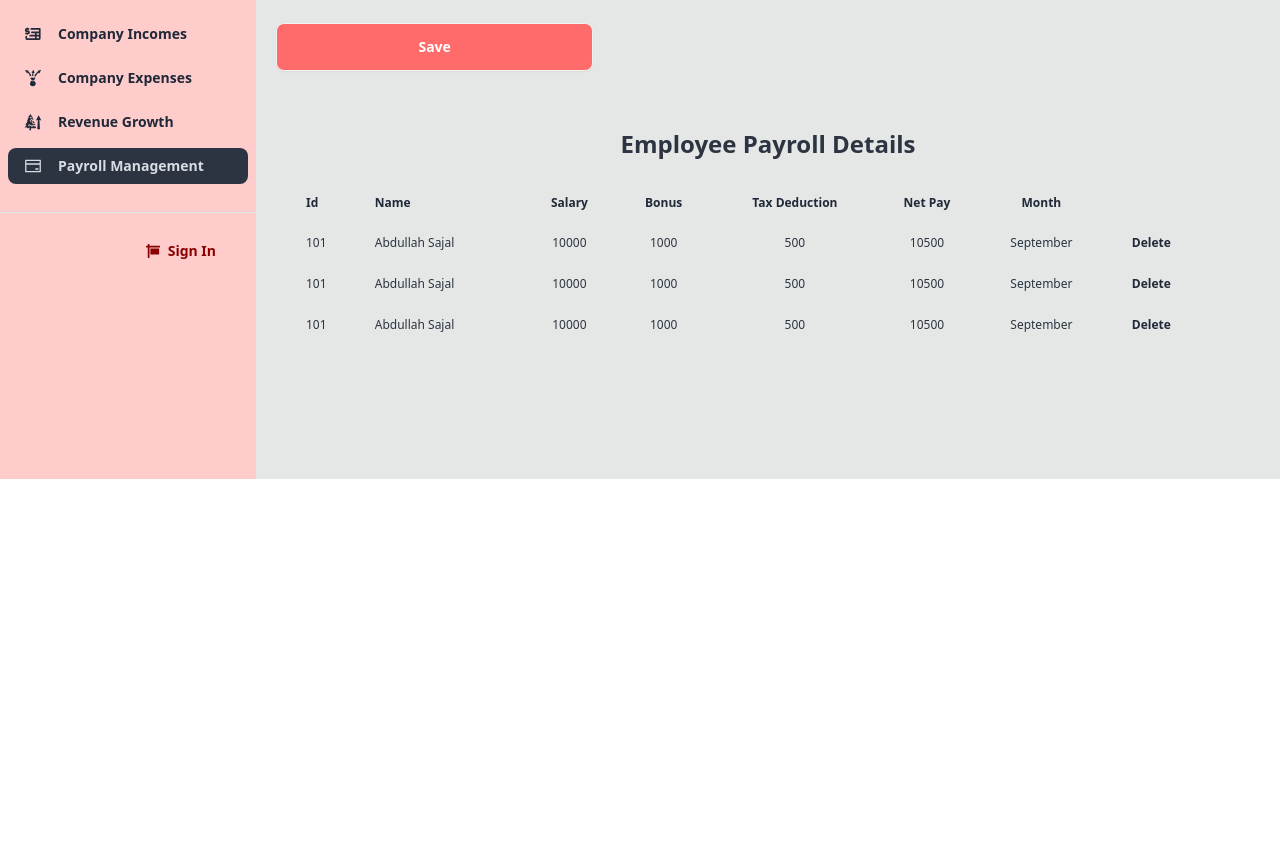
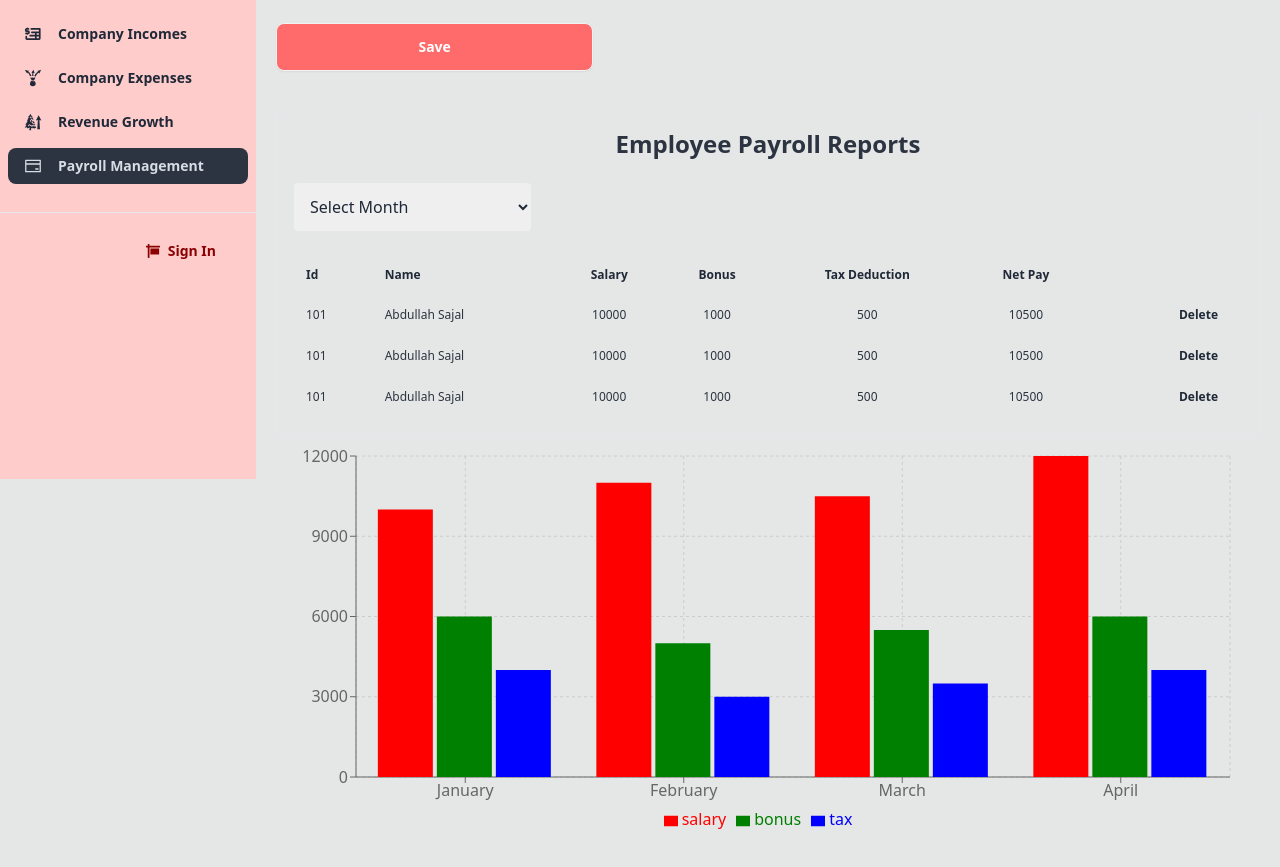
Before and after one commit to maasajal/revboost-solutions, a React (Vite) app: page /dashboard/payroll in a window 1280 px wide. Shown: the part 321-1188 px from the top of the page. Before the commit the page ends 800 px from the top, so only its background shows below. Built offline with nearby package versions, Linux system fonts and the light colour scheme.

Commit message:
add: payroll bar chart with recharts

```diff
--- a/src/dashboard/Payroll/Payroll.tsx
+++ b/src/dashboard/Payroll/Payroll.tsx
@@ -1,5 +1,6 @@
 import { SubmitHandler, useForm } from "react-hook-form";
 import toast from "react-hot-toast";
+import PayrollBarChart from "./PayrollBarChart";
 
 type Inputs = {
   employeeName: string;
@@ -8,6 +9,7 @@ type Inputs = {
   bonus: number;
   taxDeduction: number;
   month: string;
+  monthOfTable: string;
 };
 
 const Payroll = () => {
@@ -21,6 +23,7 @@ const Payroll = () => {
     console.log(data);
     toast.success("Saved Successfully.");
   };
+
   return (
     <div>
       <h2 className="mb-10">Payroll Management</h2>
@@ -122,6 +125,9 @@ const Payroll = () => {
               className="w-full p-3 rounded dark:bg-gray-100"
               {...register("month", { required: true })}
             >
+              <option value="Select Month" selected disabled>
+                Select Month
+              </option>
               <option value="January">January</option>
               <option value="February">February</option>
               <option value="March">March</option>
@@ -135,23 +141,12 @@ const Payroll = () => {
               <option value="November">November</option>
               <option value="December">December</option>
             </select>
-          </div>
-
-          {/* <div className="form-control mt-4">
-            <label className="label">
-              <span className="label-text">Month</span>
-            </label>
-            <input
-              type="text"
-              className="w-full p-3 rounded dark:bg-gray-100"
-              {...register("month", { required: true })}
-            />
             {errors.month && (
               <small className="text-red-400 mt-2">
                 This field is required
               </small>
             )}
-          </div> */}
+          </div>
         </div>
 
         <div className="form-control mt-6">
@@ -164,21 +159,35 @@ const Payroll = () => {
       {/* display payroll details */}
       <div className="space-y-6 border-2 p-4 mt-10">
         <h2 className="mb-4 text-center text-2xl font-bold leading-tight">
-          Employee Payroll Details
+          Employee Payroll Reports
         </h2>
+
+        <div>
+          <select
+            className="w-1/4 p-3 rounded dark:bg-gray-100"
+            {...register("monthOfTable", { required: true })}
+          >
+            <option value="Select Month" selected disabled>
+              Select Month
+            </option>
+            <option value="January">January</option>
+            <option value="February">February</option>
+            <option value="March">March</option>
+            <option value="April">April</option>
+            <option value="May">May</option>
+            <option value="June">June</option>
+            <option value="July">July</option>
+            <option value="August">August</option>
+            <option value="September">September</option>
+            <option value="October">October</option>
+            <option value="November">November</option>
+            <option value="December">December</option>
+          </select>
+        </div>
+
         <div className="dark:text-gray-800">
           <div className="overflow-x-auto">
             <table className="min-w-full text-xs">
-              {/* colgroup? */}
-              <colgroup>
-                <col />
-                <col />
-                <col />
-                <col />
-                <col />
-                <col className="w-24" />
-              </colgroup>
-
               <thead className="dark:bg-red-400">
                 <tr className="text-left">
                   <th className="p-3">Id</th>
@@ -187,7 +196,6 @@ const Payroll = () => {
                   <th className="p-3 text-center">Bonus</th>
                   <th className="p-3 text-center">Tax Deduction</th>
                   <th className="p-3 text-center">Net Pay</th>
-                  <th className="p-3 text-center">Month</th>
                   <th className="p-3"></th>
                 </tr>
               </thead>
@@ -211,10 +219,7 @@ const Payroll = () => {
                   <td className="p-3 text-center">
                     <p>10500</p>
                   </td>
-                  <td className="p-3 text-center">
-                    <p>September</p>
-                  </td>
-                  <td className="p-3">
+                  <td className="p-3 text-right">
                     <span className="px-3 py-1 font-semibold rounded-md dark:bg-red-400 dark:text-gray-50">
                       <span>Delete</span>
                     </span>
@@ -239,10 +244,7 @@ const Payroll = () => {
                   <td className="p-3 text-center">
                     <p>10500</p>
                   </td>
-                  <td className="p-3 text-center">
-                    <p>September</p>
-                  </td>
-                  <td className="p-3">
+                  <td className="p-3 text-right">
                     <span className="px-3 py-1 font-semibold rounded-md dark:bg-red-400 dark:text-gray-50">
                       <span>Delete</span>
                     </span>
@@ -267,10 +269,7 @@ const Payroll = () => {
                   <td className="p-3 text-center">
                     <p>10500</p>
                   </td>
-                  <td className="p-3 text-center">
-                    <p>September</p>
-                  </td>
-                  <td className="p-3">
+                  <td className="p-3 text-right">
                     <span className="px-3 py-1 font-semibold rounded-md dark:bg-red-400 dark:text-gray-50">
                       <span>Delete</span>
                     </span>
@@ -281,6 +280,9 @@ const Payroll = () => {
           </div>
         </div>
       </div>
+
+      {/* chart */}
+      <PayrollBarChart />
     </div>
   );
 };
--- /dev/null
+++ b/src/dashboard/Payroll/PayrollBarChart.tsx
@@ -0,0 +1,40 @@
+import {
+  BarChart,
+  Bar,
+  XAxis,
+  YAxis,
+  CartesianGrid,
+  Tooltip,
+  Legend,
+  ResponsiveContainer,
+} from "recharts";
+
+const PayrollBarChart = () => {
+  const data = [
+    { name: "January", salary: 10000, bonus: 6000, tax: 4000 },
+    { name: "February", salary: 11000, bonus: 5000, tax: 3000 },
+    { name: "March", salary: 10500, bonus: 5500, tax: 3500 },
+    { name: "April", salary: 12000, bonus: 6000, tax: 4000 },
+  ];
+  return (
+    <div>
+      <ResponsiveContainer width="100%" height={400}>
+        <BarChart
+          data={data}
+          margin={{ top: 20, right: 30, left: 20, bottom: 5 }}
+        >
+          <CartesianGrid strokeDasharray="3 3" />
+          <XAxis dataKey="name" />
+          <YAxis />
+          <Tooltip />
+          <Legend />
+          <Bar dataKey="salary" fill="#ff0000" />
+          <Bar dataKey="bonus" fill="#008000" />
+          <Bar dataKey="tax" fill="#0000ff" />
+        </BarChart>
+      </ResponsiveContainer>
+    </div>
+  );
+};
+
+export default PayrollBarChart;
```
